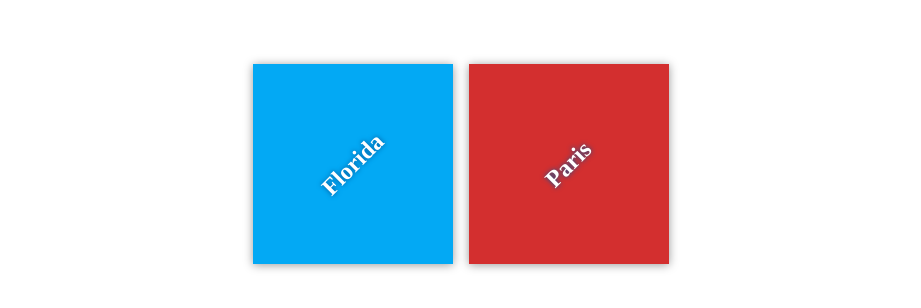
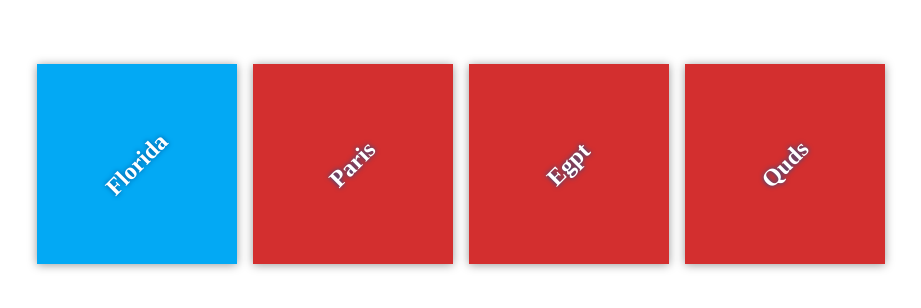
Before and after one commit to geuvaramg/my-travel-plans, a plain HTML site: page index.html in a window 1280 px wide. Shown: the part 236-544 px from the top of the page, without its empty margins (179-1100 px from the left). Drawn offline with Linux system fonts and the light colour scheme.

Commit message:
Add caps

```diff
--- a/index.html
+++ b/index.html
@@ -17,6 +17,12 @@
             <div class="destination" id="paris">
                 <h2>Paris</h2>
             </div>
+             <div class="destination" id="paris">
+                <h2>Egpt</h2>
+            </div>
+             <div class="destination" id="paris">
+                <h2>Quds</h2>
+            </div>
         </div>
     </div>
 
```
